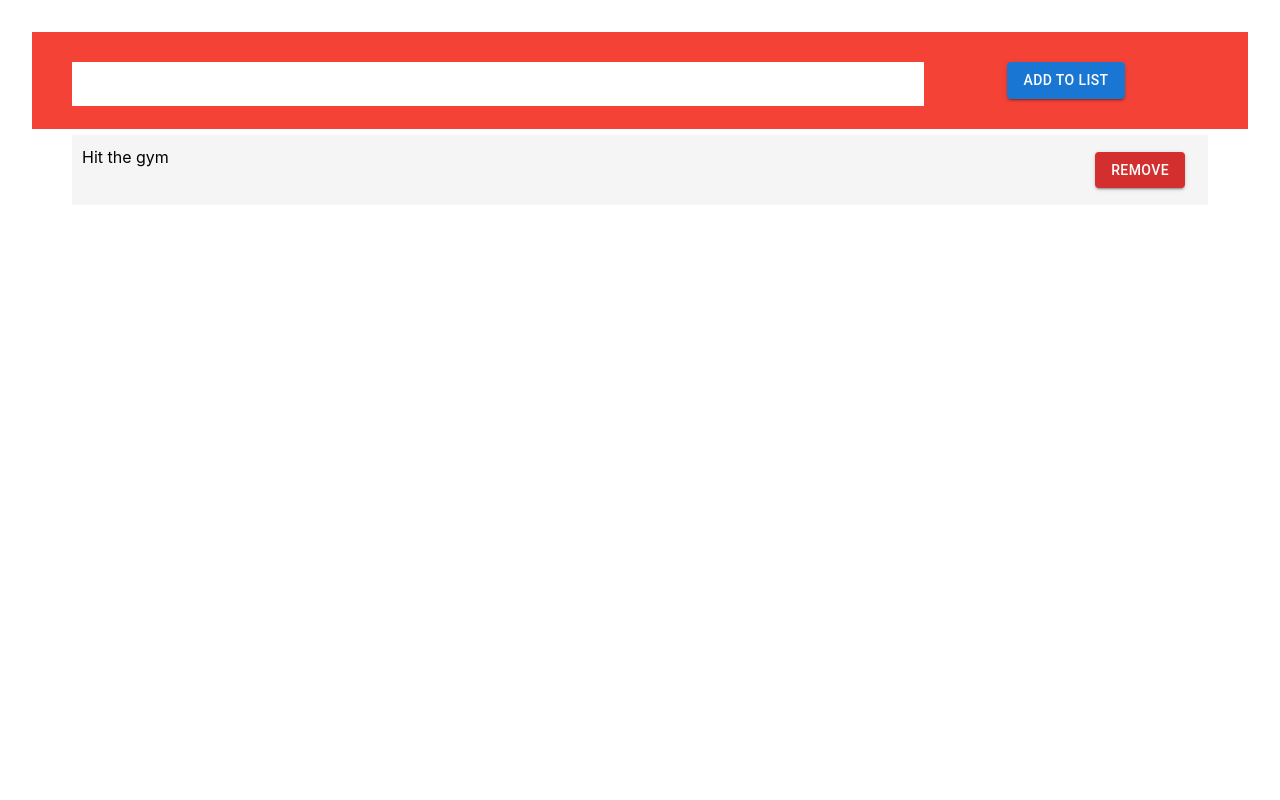
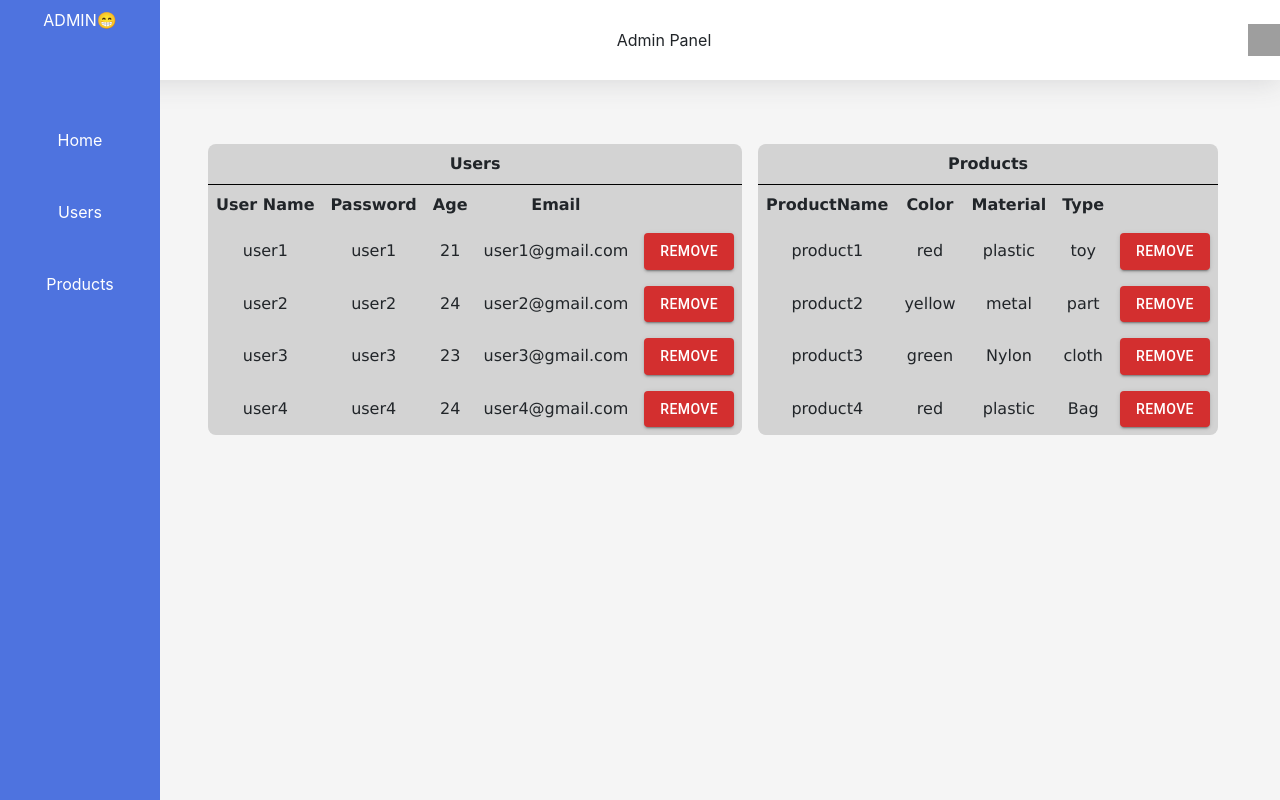
Before and after one commit to BhandariEteshKumar/guvi-hackethon2-frontend, a React (Create React App) app: page / in a window 1280 px wide. Built offline with nearby package versions, Linux system fonts and the light colour scheme; grey boxes are pictures that could not be loaded.

Commit message:
first commmit

```diff
--- a/src/App.js
+++ b/src/App.js
@@ -1,61 +1,96 @@
 import "./index.css";
-import { Button } from "@mui/material";
+// import { AppBar, Button, Toolbar } from "@mui/material";
 import { useState } from "react";
+import UserTable from "./UserTable";
+import ProductTable from "./ProductTable";
 
 export default function App() {
-  const [inputText, setInputText] = useState("");
-  const [inputArr, setInputArr] = useState(["Hit the gym"]);
-  console.log(inputArr);
+  const [users, setUsers] = useState([
+    {
+      name: "user1",
+      password: "user1",
+      age: 21,
+
+      email: "user1@gmail.com",
+    },
+    {
+      name: "user2",
+      password: "user2",
+      age: 24,
+
+      email: "user2@gmail.com",
+    },
+    {
+      name: "user3",
+      password: "user3",
+      age: 23,
+
+      email: "user3@gmail.com",
+    },
+    {
+      name: "user4",
+      password: "user4",
+      age: 24,
+      email: "user4@gmail.com",
+    },
+  ]);
+  const [products, setProducts] = useState([
+    {
+      name: "product1",
+      color: "red",
+      material: "plastic",
+      type: "toy",
+    },
+    {
+      name: "product2",
+      color: "yellow",
+      material: "metal",
+      type: "part",
+    },
+    {
+      name: "product3",
+      color: "green",
+      material: "Nylon",
+      type: "cloth",
+    },
+    {
+      name: "product4",
+      color: "red",
+      material: "plastic",
+      type: "Bag",
+    },
+  ]);
+  const [flag, setFlag] = useState("all");
   return (
-    <div className="todo">
-      <div className="todochild">
-        <input
-          onChange={(e) => setInputText(e.target.value)}
-          value={inputText}
-        />
-        <Button
-          variant="contained"
-          onClick={() => {
-            setInputArr([...inputArr, inputText]);
-            handleSubmit();
-          }}
-        >
-          Add to List
-        </Button>
+    <div className="app">
+      <div className="navbar">
+        <ul className="navbar-nav" style={{ listStyle: "none" }}>
+          <li className="logo">Admin😁</li>
+          <li onClick={() => setFlag("all")}>Home</li>
+          <li onClick={() => setFlag("users")}>Users</li>
+          <li onClick={() => setFlag("products")}>Products</li>
+        </ul>
       </div>
-      {inputArr.map((clr) => (
-        <AddColor clr={clr} />
-      ))}
+      <div className="upbar">
+        <span>Admin Panel</span>
+        <img src="https://startbootstrap.github.io/startbootstrap-sb-admin-2/img/undraw_profile.svg" />
+      </div>
+      <div className="data">
+        {flag === "all" ? (
+          <div className="dis">
+            <UserTable users={users} />
+            <ProductTable products={products} />
+          </div>
+        ) : flag === "users" ? (
+          <UserTable users={users} add={true} setUsers={setUsers} />
+        ) : (
+          <ProductTable
+            products={products}
+            add={true}
+            setProducts={setProducts}
+          />
+        )}
+      </div>
     </div>
   );
-
-  function handleSubmit() {
-    // clearing the values
-    console.log("handle");
-    setInputText("");
-  }
-
-  function AddColor({ clr }) {
-    // console.log("func", clr);
-    return (
-      <div className="list">
-        {clr}
-        <div className="btn">
-          <Button
-            variant="contained"
-            color="error"
-            onClick={() => {
-              const remaingArr = inputArr.filter((input) => {
-                return clr !== input;
-              });
-              setInputArr(remaingArr);
-              handleSubmit();
-            }}
-          >
-            remove
-          </Button>
-        </div>
-      </div>
-    );
-  }
 }
--- /dev/null
+++ b/src/ProductTable.js
@@ -0,0 +1,106 @@
+import { Button } from "@mui/material";
+import { useState } from "react";
+export default function ProductTable({ products, add, setProducts }) {
+  const [name, setName] = useState(null);
+  const [color, setColor] = useState(null);
+  const [material, setMaterial] = useState(null);
+  const [type, setType] = useState(null);
+  const example = {};
+  example.name = name;
+  example.color = color;
+  example.material = material;
+  example.type = type;
+  return (
+    <div className="dis">
+      <table>
+        <thead>
+          <tr>
+            <th colSpan={5}>Products</th>
+          </tr>
+        </thead>
+        <tbody>
+          <tr>
+            <th>ProductName</th>
+            <th>Color</th>
+            <th>Material</th>
+            <th>Type</th>
+          </tr>
+          {products.map((product, index1) => (
+            <tr>
+              <td>{product.name}</td>
+              <td>{product.color}</td>
+              <td>{product.material}</td>
+              <td>{product.type}</td>
+              <td>
+                <Button
+                  variant="contained"
+                  color="error"
+                  onClick={() => {
+                    let data = products.filter((product, index) => {
+                      return index1 !== index;
+                    });
+                    setProducts(data);
+                  }}
+                >
+                  Remove
+                </Button>
+              </td>
+            </tr>
+          ))}
+        </tbody>
+      </table>
+      {add ? (
+        <form>
+          <div className="row">
+            <label htmlFor="title" className="col">
+              UserName:{" "}
+            </label>
+            <input
+              id="title"
+              type="text"
+              className="col"
+              onInput={(e) => setName(e.target.value)}
+            />
+          </div>
+          <div className="row">
+            <label htmlFor="poster" className="col">
+              Color:{" "}
+            </label>
+            <input
+              type="text"
+              id="poster"
+              className="col"
+              onInput={(e) => setColor(e.target.value)}
+            />
+          </div>
+          <div className="row">
+            <label htmlFor="rating" className="col">
+              Material:{" "}
+            </label>
+            <input
+              type="text"
+              id="rating"
+              className="col"
+              onInput={(e) => setMaterial(e.target.value)}
+            />
+          </div>
+          <div className="row">
+            <label className="col">Type: </label>
+            <textarea
+              className="col"
+              onInput={(e) => setType(e.target.value)}
+            ></textarea>
+          </div>
+          <Button
+            variant="text"
+            onClick={() => setProducts([...products, example])}
+          >
+            Add
+          </Button>
+        </form>
+      ) : (
+        ""
+      )}
+    </div>
+  );
+}
--- /dev/null
+++ b/src/UserTable.js
@@ -0,0 +1,103 @@
+import { Button } from "@mui/material";
+import { useState } from "react";
+export default function UserTable({ users, setUsers, add }) {
+  const [name, setName] = useState(null);
+  const [password, setPassword] = useState(null);
+  const [age, setAge] = useState(null);
+  const [email, setEmail] = useState(null);
+  const example = {};
+  example.name = name;
+  example.password = password;
+  example.age = age;
+  example.email = email;
+  return (
+    <div className="dis">
+      <table>
+        <thead>
+          <tr>
+            <th colSpan={5}>Users</th>
+          </tr>
+        </thead>
+        <tbody>
+          <tr>
+            <th>User Name</th>
+            <th>Password</th>
+            <th>Age</th>
+            <th>Email</th>
+          </tr>
+          {users.map((user, index1) => (
+            <tr>
+              <td>{user.name}</td>
+              <td>{user.password}</td>
+              <td>{user.age}</td>
+              <td>{user.email}</td>
+              <td>
+                <Button
+                  variant="contained"
+                  color="error"
+                  onClick={() => {
+                    let data = users.filter((user, index) => {
+                      return index1 !== index;
+                    });
+                    setUsers(data);
+                  }}
+                >
+                  Remove
+                </Button>
+              </td>
+            </tr>
+          ))}
+        </tbody>
+      </table>
+      {add ? (
+        <form>
+          <div className="row">
+            <label htmlFor="title" className="col">
+              UserName:{" "}
+            </label>
+            <input
+              id="title"
+              type="text"
+              className="col"
+              onInput={(e) => setName(e.target.value)}
+            />
+          </div>
+          <div className="row">
+            <label htmlFor="poster" className="col">
+              Password:{" "}
+            </label>
+            <input
+              type="text"
+              id="poster"
+              className="col"
+              onInput={(e) => setPassword(e.target.value)}
+            />
+          </div>
+          <div className="row">
+            <label htmlFor="rating" className="col">
+              Age:{" "}
+            </label>
+            <input
+              type="text"
+              id="rating"
+              className="col"
+              onInput={(e) => setAge(e.target.value)}
+            />
+          </div>
+          <div className="row">
+            <label className="col">Email: </label>
+            <textarea
+              className="col"
+              onInput={(e) => setEmail(e.target.value)}
+            ></textarea>
+          </div>
+          <Button variant="text" onClick={() => setUsers([...users, example])}>
+            Add
+          </Button>
+        </form>
+      ) : (
+        ""
+      )}
+    </div>
+  );
+}
--- a/src/index.css
+++ b/src/index.css
@@ -5,43 +5,130 @@ body {
     sans-serif;
   -webkit-font-smoothing: antialiased;
   -moz-osx-font-smoothing: grayscale;
-  margin: 2rem;
+  background: whitesmoke;
 }
+
+/* body::-webkit-scrollbar-track {
+  background: #4e73df;
+} */
 
 code {
   font-family: source-code-pro, Menlo, Monaco, Consolas, "Courier New",
     monospace;
 }
 
-.todo {
-  background-color: #f44336;
-  padding: 30px 40px;
-  color: white;
-  text-align: center;
+.root {
+  margin-left: 10rem;
+  padding: 2rem;
+}
+.data {
+  margin-left: 10rem;
+  padding: 2rem;
 }
 
-.list {
-  background-color: whitesmoke;
-  margin-top: 1.8rem;
-  border: none;
-  border-radius: 0;
-  width: 100%;
-  padding: 10px;
-  float: left;
-  font-size: 16px;
-  color: black;
-  display: flex;
-}
-input {
-  margin: 0;
-  border: none;
-  border-radius: 0;
-  width: 75%;
-  padding: 10px;
-  float: left;
-  font-size: 16px;
+.logo {
+  text-transform: uppercase;
+  margin-bottom: 3rem;
+  margin-top: 0;
+  transform: rotate(0deg);
+  transition: transform ease-in 1s;
 }
 
-.btn {
+.logo:hover {
+  transform: rotate(360deg);
+}
+
+.navbar {
+  scrollbar-width: 0;
+  position: fixed;
+  background-color: #4e73df;
+  transition: width 600ms ease;
+  overflow: scroll;
+  height: 100vh;
+  width: 10rem;
+  color: white;
+  align-items: flex-start;
+  justify-content: center;
+}
+
+li {
+  margin-top: 3rem;
+  cursor: pointer;
+}
+
+.navbar-nav {
+  list-style: none;
+  padding: 0;
+  margin: 0;
+  display: flex;
+  flex-direction: column;
+  align-items: center;
+  height: 100%;
+}
+
+.nav-item {
+  width: 100%;
+}
+
+.nav-item:last-child {
+  margin-top: auto;
+}
+
+.nav-link {
+  display: flex;
+  align-items: center;
+  height: 5rem;
+  color: var(--text-primary);
+  text-decoration: none;
+  filter: grayscale(100%) opacity(0.7);
+  transition: var(--transition-speed);
+}
+
+.data {
+  /* display: flex; */
+  gap: 3rem;
+}
+
+table {
+  background-color: lightgrey;
+  border-radius: 0.5rem;
+  font-family: Verdana, Geneva, Tahoma, sans-serif;
+  margin: 2rem;
+  height: fit-content;
+  width: fit-content !important;
+  margin-right: 0px;
+  display: inline-block;
+  margin-left: 1rem;
+}
+
+th,
+td,
+tr {
+  text-align: center;
+  padding: 0.5rem;
+}
+
+thead th:first-child {
+  border-bottom: 1px solid black !important;
+}
+
+.dis {
+  display: inline-block;
+}
+
+.upbar {
+  margin-left: 5rem;
+  display: flex;
+  background: white;
+  height: 5rem;
+  box-shadow: 0 0.15rem 1.75rem 0 rgba(58, 59, 69, 0.15) !important;
+  align-items: center;
+}
+img {
+  height: 2rem;
+  width: 2rem;
   margin-left: auto;
 }
+span {
+  margin-left: auto;
+}
```
